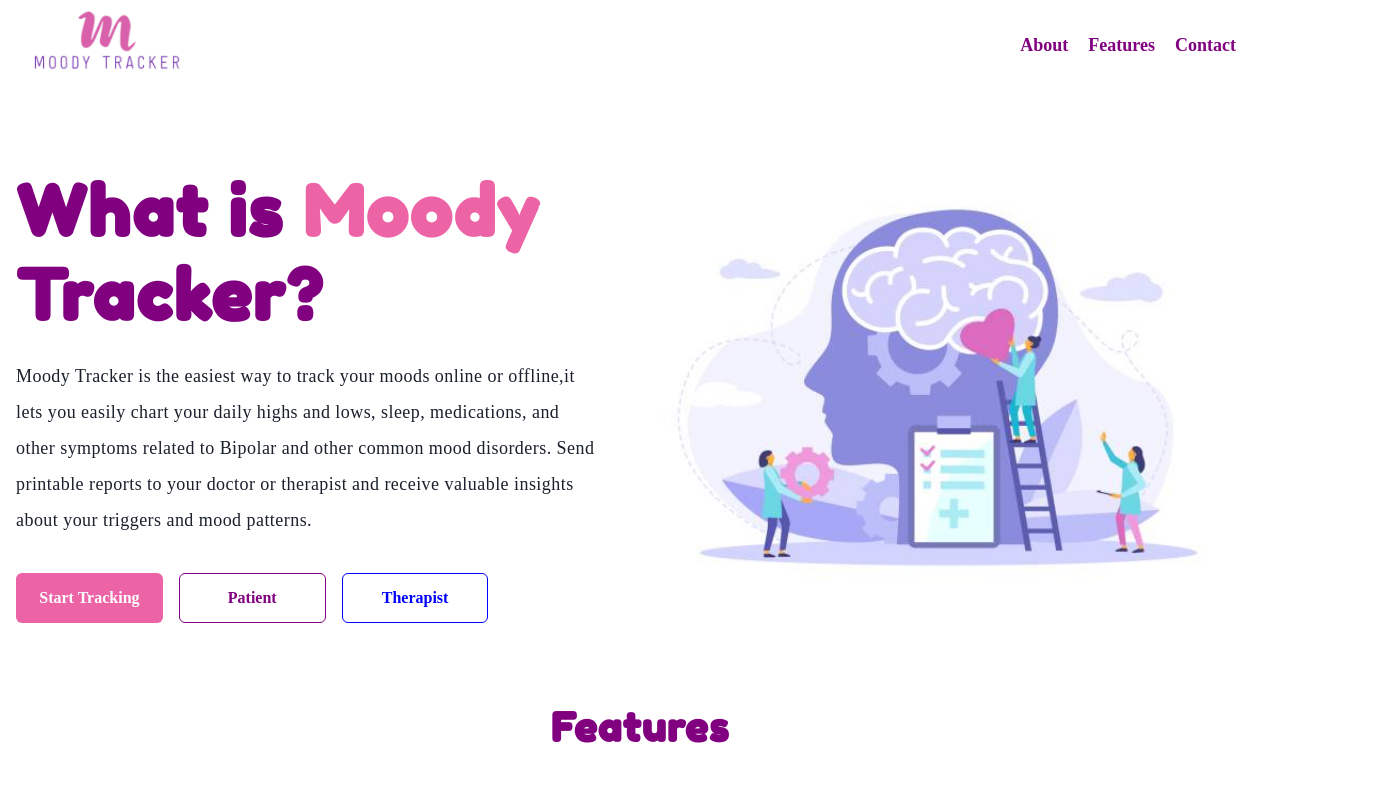
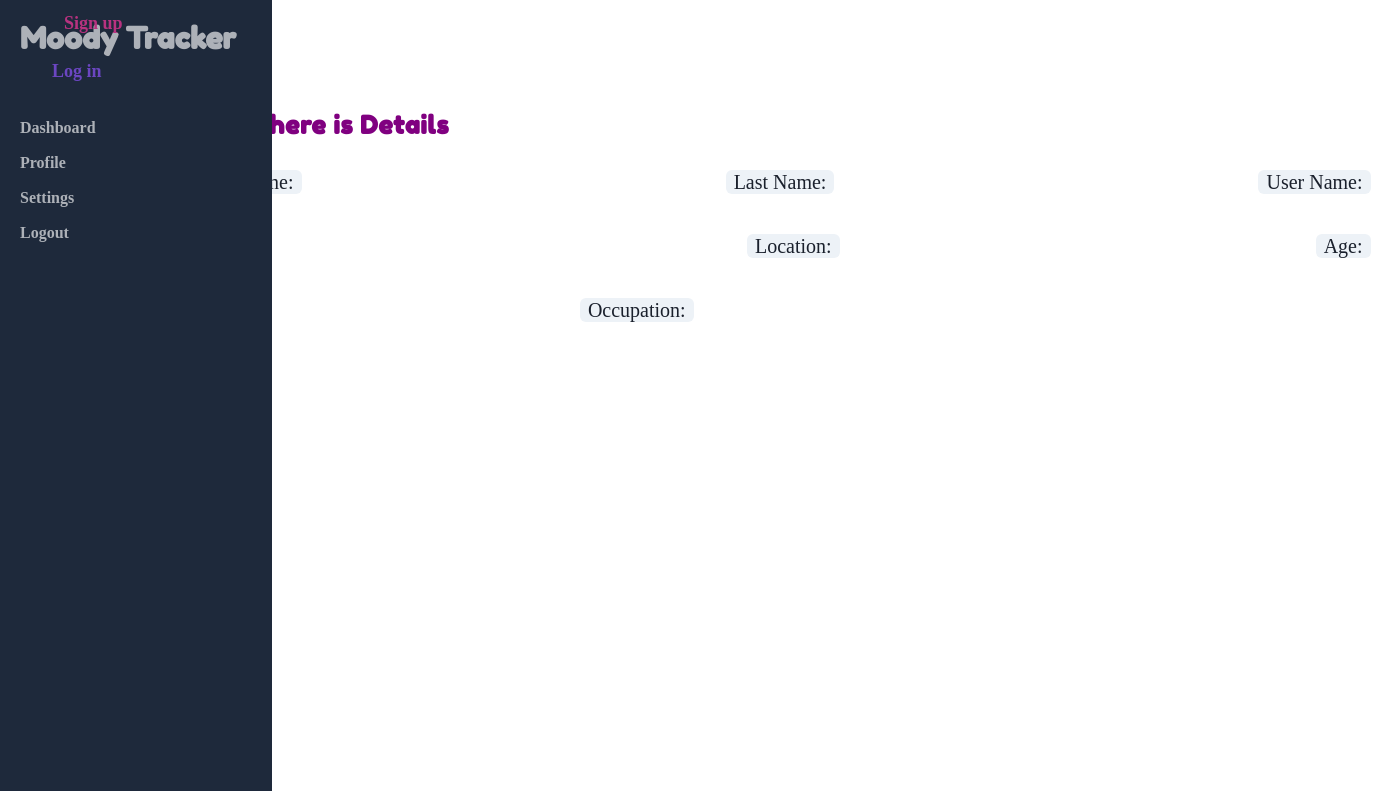
Before and after one commit to kenny-kogi/MoodyTracker-Client, a React (Create React App) app: page /reports/details/1/1 in a window 1280 px wide. Shown: the top 791 px of the page, 1391 px wide, since content can reach past the window. Built offline with nearby package versions, Linux system fonts and the light colour scheme; no server answers; a web font is replaced by a local one.

Commit message:
add Patient and User Details to Reports

```diff
--- a/src/App.js
+++ b/src/App.js
@@ -31,6 +31,7 @@ import MedicationDash from "./components/Medication/Therapist/MedicationDash";
 import TherapistProfile from "./components/Profile/Therapist/TherapistProfile";
 import UserProfile from "./components/Profile/User/UserProfile";
 import TherapistLog from "./components/Moods/Therapist/TherapistLog";
+import ModelDetails from "./components/Reports/ReportComponents/ModelDetails";
 
 const App = () => {
   //user
@@ -258,6 +259,12 @@ const App = () => {
               element={<TherapistLog />}
             />
 
+            <Route
+              exact
+              path="/reports/details/:person/:id"
+              element={<ModelDetails />}
+            />
+
             <Route path="*" element={<Home />} />
           </Routes>
         </BrowserRouter>
--- a/src/components/Dashboards/Patient/PatientDash.js
+++ b/src/components/Dashboards/Patient/PatientDash.js
@@ -22,6 +22,8 @@ const PatientDash = () => {
   const { id } = useParams();
   const urlString = "http://localhost:3001/patients";
 
+  console.log(patient, id);
+
   let toast = useToast();
   let navigate = useNavigate();
 
@@ -45,7 +47,7 @@ const PatientDash = () => {
     axios
       .get(`http://localhost:3001/patients/${id}`)
       .then((response) => {
-        setPatient(response.data.patient);
+        setPatient(response.data);
       })
       .catch((error) => {
         console.log(error);
--- a/src/components/Feedback/Therapist/TherapistFeedback.js
+++ b/src/components/Feedback/Therapist/TherapistFeedback.js
@@ -45,7 +45,7 @@ const Feedback = () => {
     axios
       .get(`http://localhost:3001/patients/${id}`)
       .then((response) => {
-        setPatient(response.data.patient);
+        setPatient(response.data);
       })
       .catch((error) => {
         console.log(error);
--- a/src/components/Reports/ModelNames.js
+++ b/src/components/Reports/ModelNames.js
@@ -1,8 +1,10 @@
 import React from "react";
 import { Box, Tag, Flex, Divider, IconButton, Button } from "@chakra-ui/react";
 import { MdDelete } from "react-icons/md";
+import { useNavigate } from "react-router";
 
 const ModelNames = ({ modelName, modelTitle, deleteModel }) => {
+  let navigate = useNavigate();
   return (
     <Box
       height={400}
@@ -23,12 +25,13 @@ const ModelNames = ({ modelName, modelTitle, deleteModel }) => {
           <>
             <Flex justifyContent="space-between">
               <Flex direction="row" m={3} justifyContent="space-around">
-                {modelTitle === "users" || modelTitle === "patients" ? (
-                  <Button>{user.firstName + " " + user.lastName}</Button>
-                ) : (
-                  <Button>{user.firstName + " " + user.lastName}</Button>
-                )}
-                {/* <Text>{user.firstName + " " + user.lastName}</Text> */}
+                <Button
+                  onClick={() => {
+                    navigate(`/reports/details/${modelTitle}/${user.id}`);
+                  }}
+                >
+                  {user.firstName + " " + user.lastName}
+                </Button>
               </Flex>
 
               <IconButton
--- /dev/null
+++ b/src/components/Reports/ReportComponents/ModelDetails.js
@@ -0,0 +1,101 @@
+import React, { useState, useEffect } from "react";
+import SideMenu from "../../Shared/Admin/SideMenu";
+import { Container, Flex, Heading, Text, Tag } from "@chakra-ui/react";
+import Navbar from "../../Home/Navbar/Admin/Navbar";
+import { useParams } from "react-router";
+import axios from "axios";
+
+const ModelDetails = () => {
+  const { person, id } = useParams();
+  const [currentLogged, setCurrentLogged] = useState(null);
+
+  const getCurrentLoggedDetails = () => {
+    axios
+      .get(`http://localhost:3001/${person}/${id}`)
+      .then((response) => {
+        setCurrentLogged(response.data);
+      })
+      .catch((error) => {
+        console.log(error);
+      });
+  };
+
+  console.log(person);
+  useEffect(() => {
+    getCurrentLoggedDetails();
+    // eslint-disable-next-line react-hooks/exhaustive-deps
+  }, []);
+
+  console.log(currentLogged);
+
+  // let nullCurrentLoggedChecker
+  return (
+    <>
+      <SideMenu />
+      <Container maxWidth="1339px" mr={0}>
+        <Flex>
+          <Navbar />
+          <Flex direction="column" mt="110px" ml={5}>
+            <Heading
+              as="h1"
+              size="sm"
+              letterSpacing="wide"
+              fontWeight="bold"
+              color="purple"
+              fontSize="25px"
+              mb="30"
+            >
+              Hello, here is{" "}
+              <Text as="span" color="pink.400" fontSize="25px">
+                {currentLogged?.username}
+              </Text>{" "}
+              Details
+            </Heading>
+            <Flex direction="row" flexWrap="wrap">
+              <Flex justifyContent="space-between" width={1200}>
+                <Flex gap={5} fontSize="20px">
+                  <Tag fontSize="20px">First Name: </Tag>
+                  <Text> {currentLogged?.firstName}</Text>
+                </Flex>
+                <Flex gap={5} fontSize="20px">
+                  <Tag fontSize="20px">Last Name: </Tag>
+                  <Text> {currentLogged?.lastName}</Text>
+                </Flex>
+                <Flex gap={5} fontSize="20px">
+                  <Tag fontSize="20px">User Name: </Tag>
+                  <Text> {currentLogged?.username}</Text>
+                </Flex>
+              </Flex>
+              <Flex justifyContent="space-between" width={1200} mt={10}>
+                <Flex gap={5} fontSize="20px">
+                  <Tag fontSize="20px">Gender: </Tag>
+                  <Text> {currentLogged?.gender}</Text>
+                </Flex>
+                <Flex gap={5} fontSize="20px">
+                  <Tag fontSize="20px">Location: </Tag>
+                  <Text> {currentLogged?.location}</Text>
+                </Flex>
+                <Flex gap={5} fontSize="20px">
+                  <Tag fontSize="20px">Age: </Tag>
+                  <Text> {currentLogged?.age}</Text>
+                </Flex>
+              </Flex>
+              <Flex width={1200} mt={10}>
+                <Flex gap={5} fontSize="20px" mr="300px">
+                  <Tag fontSize="20px">Email: </Tag>
+                  <Text> {currentLogged?.email}</Text>
+                </Flex>
+                <Flex gap={5} fontSize="20px">
+                  <Tag fontSize="20px">Occupation: </Tag>
+                  <Text> {currentLogged?.occupation}</Text>
+                </Flex>
+              </Flex>
+            </Flex>
+          </Flex>
+        </Flex>
+      </Container>
+    </>
+  );
+};
+
+export default ModelDetails;
```
